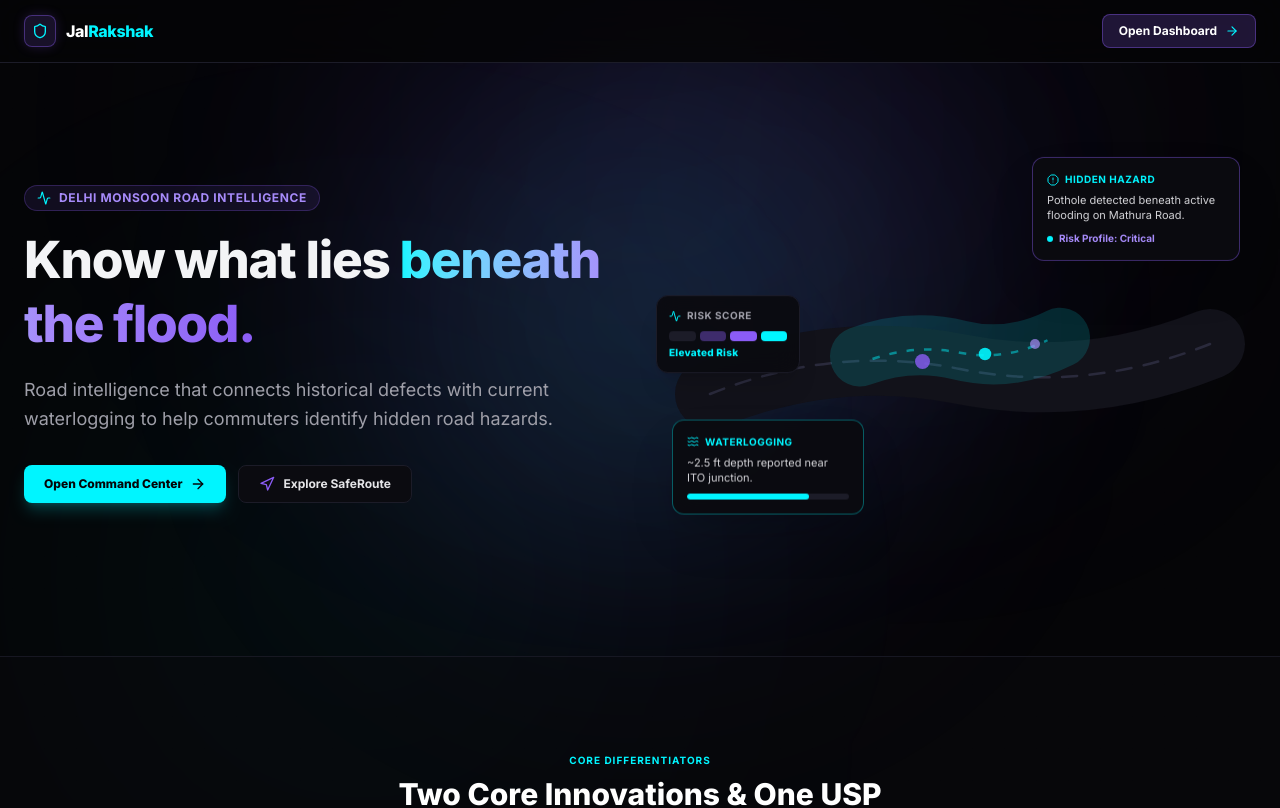
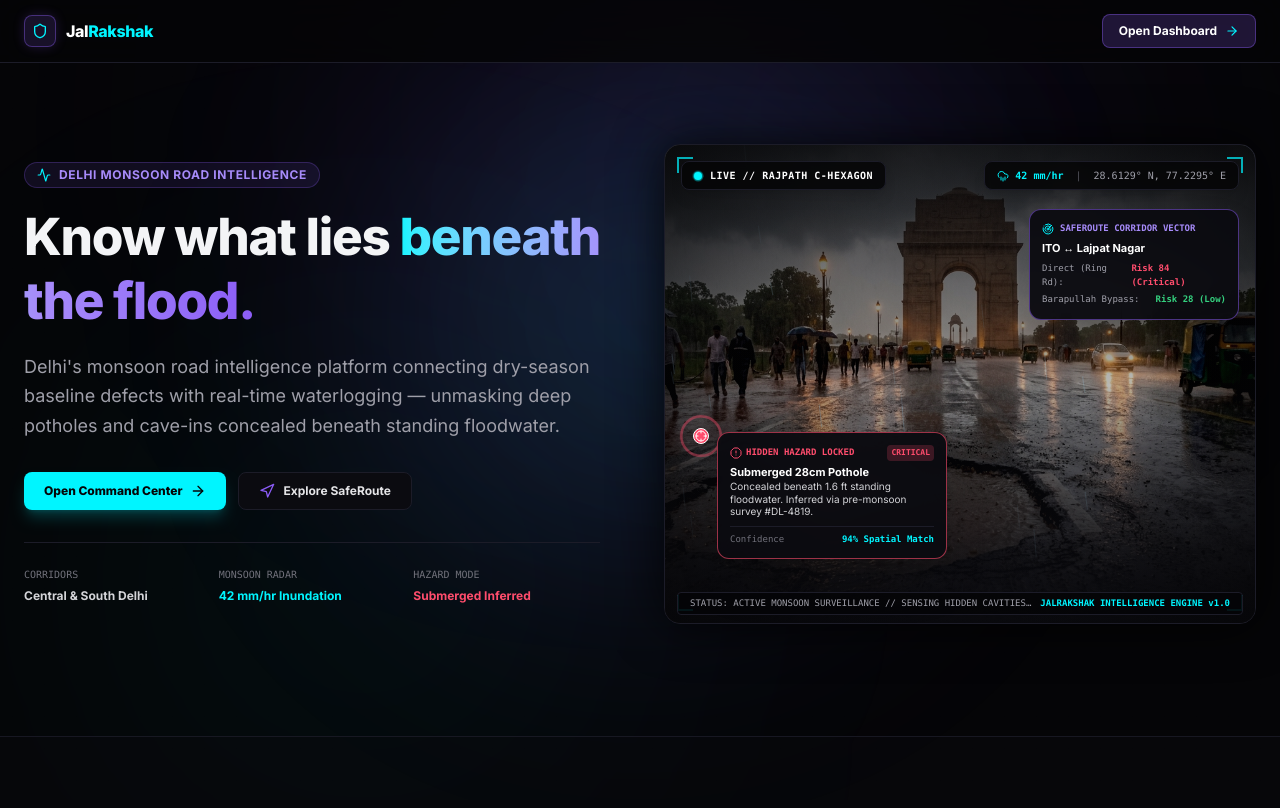
Before and after one commit to vaishnavijha006-hub/JalRakshak, a React (Vite) app: page / in a window 1280 px wide. Shown: the top 808 px of the page. Built offline with nearby package versions, Linux system fonts and the light colour scheme; no server answers.

Commit message:
style(hero): create immersive delhi monsoon atmospheric hero

```diff
--- /dev/null
+++ b/src/components/ui/MonsoonRainEffect.tsx
@@ -0,0 +1,142 @@
+import { useEffect, useRef } from 'react';
+
+interface MonsoonRainEffectProps {
+  className?: string;
+  intensity?: 'subtle' | 'moderate';
+}
+
+/**
+ * MonsoonRainEffect
+ * A lightweight, performant continuous rain particle canvas simulation.
+ * Respects prefers-reduced-motion and pauses when offscreen or unfocused.
+ */
+export function MonsoonRainEffect({
+  className = '',
+  intensity = 'subtle',
+}: MonsoonRainEffectProps) {
+  const canvasRef = useRef<HTMLCanvasElement>(null);
+
+  useEffect(() => {
+    const prefersReducedMotion = window.matchMedia('(prefers-reduced-motion: reduce)').matches;
+    if (prefersReducedMotion) return;
+
+    const canvas = canvasRef.current;
+    if (!canvas) return;
+
+    const ctx = canvas.getContext('2d', { alpha: true });
+    if (!ctx) return;
+
+    let animationFrameId: number;
+    let width = (canvas.width = canvas.parentElement?.clientWidth || window.innerWidth);
+    let height = (canvas.height = canvas.parentElement?.clientHeight || window.innerHeight);
+
+    const handleResize = () => {
+      if (!canvas) return;
+      width = canvas.width = canvas.parentElement?.clientWidth || window.innerWidth;
+      height = canvas.height = canvas.parentElement?.clientHeight || window.innerHeight;
+    };
+
+    window.addEventListener('resize', handleResize, { passive: true });
+
+    // Number of raindrops based on intensity and screen size
+    const dropCount = intensity === 'moderate' ? Math.min(100, Math.floor(width / 14)) : Math.min(60, Math.floor(width / 22));
+
+    interface Drop {
+      x: number;
+      y: number;
+      length: number;
+      speed: number;
+      opacity: number;
+    }
+
+    interface Ripple {
+      x: number;
+      y: number;
+      radius: number;
+      maxRadius: number;
+      opacity: number;
+    }
+
+    const drops: Drop[] = Array.from({ length: dropCount }, () => ({
+      x: Math.random() * (width + 100) - 50,
+      y: Math.random() * height,
+      length: Math.random() * 18 + 12,
+      speed: Math.random() * 9 + 14,
+      opacity: Math.random() * 0.28 + 0.12,
+    }));
+
+    const ripples: Ripple[] = [];
+
+    const draw = () => {
+      ctx.clearRect(0, 0, width, height);
+
+      // Wind tilt angle: slight slant
+      const windX = 2.4;
+
+      // Draw and update rain drops
+      ctx.lineWidth = 1.1;
+      for (let i = 0; i < drops.length; i++) {
+        const d = drops[i];
+
+        ctx.strokeStyle = `rgba(186, 230, 253, ${d.opacity})`;
+        ctx.beginPath();
+        ctx.moveTo(d.x, d.y);
+        ctx.lineTo(d.x + windX, d.y + d.length);
+        ctx.stroke();
+
+        d.x += windX;
+        d.y += d.speed;
+
+        // When drop reaches bottom area (ground puddle level)
+        if (d.y > height - 30) {
+          if (Math.random() < 0.35 && ripples.length < 25) {
+            ripples.push({
+              x: d.x,
+              y: height - Math.random() * 25,
+              radius: 1,
+              maxRadius: Math.random() * 6 + 4,
+              opacity: 0.3,
+            });
+          }
+
+          d.y = -d.length;
+          d.x = Math.random() * (width + 100) - 50;
+        }
+      }
+
+      // Draw and update micro-ripples
+      for (let i = ripples.length - 1; i >= 0; i--) {
+        const r = ripples[i];
+        ctx.strokeStyle = `rgba(0, 245, 255, ${r.opacity * 0.4})`;
+        ctx.lineWidth = 0.8;
+        ctx.beginPath();
+        ctx.ellipse(r.x, r.y, r.radius * 1.8, r.radius * 0.6, 0, 0, Math.PI * 2);
+        ctx.stroke();
+
+        r.radius += 0.45;
+        r.opacity -= 0.016;
+
+        if (r.opacity <= 0 || r.radius >= r.maxRadius) {
+          ripples.splice(i, 1);
+        }
+      }
+
+      animationFrameId = requestAnimationFrame(draw);
+    };
+
+    animationFrameId = requestAnimationFrame(draw);
+
+    return () => {
+      window.removeEventListener('resize', handleResize);
+      cancelAnimationFrame(animationFrameId);
+    };
+  }, [intensity]);
+
+  return (
+    <canvas
+      ref={canvasRef}
+      aria-hidden="true"
+      className={`pointer-events-none absolute inset-0 z-10 select-none ${className}`}
+    />
+  );
+}
--- a/src/pages/LandingPage.tsx
+++ b/src/pages/LandingPage.tsx
@@ -5,7 +5,6 @@ import {
   Zap,
   ArrowRight,
   Navigation,
-  Waves,
   GitMerge,
   Bell,
   Activity,
@@ -18,8 +17,13 @@ import {
   Clock,
   Route,
   AlertOctagon,
+  Radar,
+  Crosshair,
+  CloudRain,
 } from 'lucide-react';
 import { InteractiveBackground } from '../components/layout/InteractiveBackground';
+import { MonsoonRainEffect } from '../components/ui/MonsoonRainEffect';
+import delhiHeroImg from '../assets/delhi-monsoon-hero.jpg';
 
 /* ------------------------------------------------------------------ */
 /*  Landing Page – standalone (no shared Layout wrapper)               */
@@ -75,8 +79,8 @@ export function LandingPage() {
             </h1>
 
             <p className="mt-5 text-base leading-relaxed text-zinc-400 sm:text-lg">
-              Road intelligence that connects historical defects with current
-              waterlogging to help commuters identify hidden road hazards.
+              Delhi&apos;s monsoon road intelligence platform connecting dry-season baseline defects
+              with real-time waterlogging — unmasking deep potholes and cave-ins concealed beneath standing floodwater.
             </p>
 
             <div className="mt-8 flex flex-wrap gap-3">
@@ -94,6 +98,22 @@ export function LandingPage() {
                 <Navigation className="h-4 w-4 text-[#8B5CF6]" />
                 Explore SafeRoute
               </Link>
+            </div>
+
+            {/* Micro Delhi telemetry pills */}
+            <div className="mt-8 pt-6 border-t border-[#1C1C28] grid grid-cols-3 gap-2 text-left">
+              <div>
+                <span className="text-[10px] uppercase font-mono text-zinc-500 block">Corridors</span>
+                <span className="text-xs font-bold text-zinc-300">Central &amp; South Delhi</span>
+              </div>
+              <div>
+                <span className="text-[10px] uppercase font-mono text-zinc-500 block">Monsoon Radar</span>
+                <span className="text-xs font-bold text-[#00F5FF]">42 mm/hr Inundation</span>
+              </div>
+              <div>
+                <span className="text-[10px] uppercase font-mono text-zinc-500 block">Hazard Mode</span>
+                <span className="text-xs font-bold text-[#FF4D6D]">Submerged Inferred</span>
+              </div>
             </div>
           </div>
 
@@ -311,118 +331,115 @@ export function LandingPage() {
 
 function HeroComposition() {
   return (
-    <div className="relative h-[340px] sm:h-[400px] w-full">
-      {/* Stylised "road" SVG */}
-      <svg
-        viewBox="0 0 400 320"
-        className="absolute inset-0 h-full w-full"
-        fill="none"
-        xmlns="http://www.w3.org/2000/svg"
-      >
-        {/* road surface */}
-        <path
-          d="M0 200 Q100 160 200 180 T400 160"
-          stroke="#12121A"
-          strokeWidth="56"
-          strokeLinecap="round"
-        />
-        {/* road centre dashes */}
-        <path
-          d="M0 200 Q100 160 200 180 T400 160"
-          stroke="#2A2A3C"
-          strokeWidth="2"
-          strokeDasharray="12 10"
-          strokeLinecap="round"
-        />
-        {/* waterlogging fill */}
-        <path
-          d="M120 170 Q160 155 200 165 T280 155"
-          stroke="#00F5FF"
-          strokeWidth="48"
-          strokeLinecap="round"
-          opacity="0.14"
-        />
-        {/* animated water shimmer */}
-        <path
-          d="M130 172 Q165 160 200 167 T270 157"
-          stroke="#00F5FF"
-          strokeWidth="2"
-          strokeDasharray="6 8"
-          opacity="0.45"
-        >
-          <animate attributeName="stroke-dashoffset" from="0" to="-28" dur="2s" repeatCount="indefinite" />
-        </path>
+    <div className="relative h-[380px] sm:h-[440px] md:h-[480px] w-full rounded-2xl border border-[#1C1C28] bg-[#0B0B10] overflow-hidden shadow-[0_0_50px_rgba(0,0,0,0.85)] group">
+      {/* ── Photographic Delhi Monsoon Anchor ── */}
+      <img
+        src={delhiHeroImg}
+        alt="India Gate New Delhi silhouetted during monsoon downpour with submerged road defect in waterlogged road"
+        className="absolute inset-0 h-full w-full object-cover object-center filter brightness-[0.88] contrast-[1.08] transition-transform duration-1000 group-hover:scale-[1.02]"
+      />
 
-        {/* hazard markers */}
-        <circle cx="170" cy="174" r="6" fill="#8B5CF6" opacity="0.8">
-          <animate attributeName="r" values="6;8;6" dur="2s" repeatCount="indefinite" />
-        </circle>
-        <circle cx="220" cy="168" r="5" fill="#00F5FF" opacity="0.9">
-          <animate attributeName="r" values="5;7;5" dur="1.8s" repeatCount="indefinite" />
-        </circle>
-        <circle cx="260" cy="160" r="4" fill="#A78BFA" opacity="0.7">
-          <animate attributeName="r" values="4;6;4" dur="2.2s" repeatCount="indefinite" />
-        </circle>
-      </svg>
+      {/* ── Continuous Atmospheric Monsoon Rain Simulation ── */}
+      <MonsoonRainEffect intensity="moderate" className="absolute inset-0 pointer-events-none z-10" />
 
-      {/* Floating card — Hidden Hazard Alert */}
-      <div className="absolute top-2 right-2 sm:top-4 sm:right-4 w-52 rounded-xl border border-[#8B5CF6]/40 bg-[#0B0B10]/95 p-3.5 shadow-2xl backdrop-blur-md animate-float-slow">
-        <div className="flex items-center gap-1.5 text-[10px] font-bold uppercase tracking-wider text-[#00F5FF]">
-          <AlertOctagon className="h-3 w-3" />
-          Hidden Hazard
+      {/* ── Atmospheric Lighting & Edge Vignette ── */}
+      <div className="absolute inset-0 bg-gradient-to-t from-[#0B0B10] via-[#050507]/20 to-[#050507]/80 pointer-events-none z-10" />
+      <div className="absolute inset-0 bg-[radial-gradient(ellipse_at_center,transparent_45%,rgba(5,5,7,0.75)_100%)] pointer-events-none z-10" />
+
+      {/* ── Corner Tactical Reticles ── */}
+      <div className="absolute top-3 left-3 w-4 h-4 border-t-2 border-l-2 border-[#00F5FF]/70 z-20 pointer-events-none" />
+      <div className="absolute top-3 right-3 w-4 h-4 border-t-2 border-r-2 border-[#00F5FF]/70 z-20 pointer-events-none" />
+      <div className="absolute bottom-3 left-3 w-4 h-4 border-b-2 border-l-2 border-[#00F5FF]/70 z-20 pointer-events-none" />
+      <div className="absolute bottom-3 right-3 w-4 h-4 border-b-2 border-r-2 border-[#00F5FF]/70 z-20 pointer-events-none" />
+
+      {/* ── Top Telemetry HUD Bar ── */}
+      <div className="absolute top-4 inset-x-4 flex items-center justify-between z-20 pointer-events-none">
+        <div className="inline-flex items-center gap-2 rounded-lg bg-[#050507]/85 border border-[#1C1C28] px-3 py-1.5 backdrop-blur-md shadow-lg">
+          <span className="relative flex h-2 w-2">
+            <span className="animate-ping absolute inline-flex h-full w-full rounded-full bg-[#00F5FF] opacity-75" />
+            <span className="relative inline-flex rounded-full h-2 w-2 bg-[#00F5FF]" />
+          </span>
+          <span className="text-[10px] font-mono font-bold tracking-wider text-white">
+            LIVE // RAJPATH C-HEXAGON
+          </span>
         </div>
-        <p className="mt-1.5 text-[11px] leading-snug text-zinc-300">
-          Pothole detected beneath active flooding on Mathura Road.
-        </p>
-        <div className="mt-2 flex items-center gap-1.5 text-[10px] text-[#A78BFA] font-bold">
-          <span className="inline-block h-1.5 w-1.5 rounded-full bg-[#00F5FF] animate-pulse" />
-          Risk Profile: Critical
+
+        <div className="hidden sm:inline-flex items-center gap-3 rounded-lg bg-[#050507]/85 border border-[#1C1C28] px-3 py-1.5 backdrop-blur-md text-[10px] font-mono text-zinc-300 shadow-lg">
+          <span className="flex items-center gap-1.5 text-[#00F5FF] font-bold">
+            <CloudRain className="h-3 w-3" />
+            42 mm/hr
+          </span>
+          <span className="text-zinc-600">|</span>
+          <span className="text-zinc-400">28.6129° N, 77.2295° E</span>
         </div>
       </div>
 
-      {/* Floating card — Waterlogging indicator */}
-      <div className="absolute bottom-6 left-0 sm:left-2 w-48 rounded-xl border border-[#00F5FF]/35 bg-[#0B0B10]/95 p-3.5 shadow-2xl backdrop-blur-md animate-float-medium">
-        <div className="flex items-center gap-1.5 text-[10px] font-bold uppercase tracking-wider text-[#00F5FF]">
-          <Waves className="h-3 w-3" />
-          Waterlogging
-        </div>
-        <p className="mt-1.5 text-[11px] leading-snug text-zinc-300">
-          ~2.5 ft depth reported near ITO junction.
-        </p>
-        <div className="mt-2 h-1.5 w-full overflow-hidden rounded-full bg-[#1C1C28]">
-          <div className="h-full w-3/4 rounded-full bg-[#00F5FF]" />
+      {/* ── Submerged Hazard Reticle (Targeting waterlogged cavity in foreground) ── */}
+      <div className="absolute bottom-16 left-4 sm:bottom-16 sm:left-8 z-20 pointer-events-auto">
+        <div className="relative">
+          {/* Pulsing crosshair marker */}
+          <div className="absolute -top-3 -left-3 h-8 w-8 rounded-full border-2 border-[#FF4D6D] animate-ping opacity-60 pointer-events-none" />
+          <div className="absolute -top-1 -left-1 h-4 w-4 rounded-full bg-[#FF4D6D] border border-white flex items-center justify-center pointer-events-none">
+            <Crosshair className="h-3 w-3 text-white" />
+          </div>
+
+          {/* Precision telemetry popout */}
+          <div className="ml-5 rounded-xl border border-[#FF4D6D]/60 bg-[#0B0B10]/95 backdrop-blur-md p-3 shadow-2xl max-w-[230px]">
+            <div className="flex items-center justify-between gap-1 text-[9px] font-mono font-bold uppercase text-[#FF4D6D]">
+              <span className="flex items-center gap-1">
+                <AlertOctagon className="h-3 w-3" />
+                Hidden Hazard Locked
+              </span>
+              <span className="text-[8px] bg-[#FF4D6D]/20 text-[#FF4D6D] px-1 py-0.5 rounded">
+                CRITICAL
+              </span>
+            </div>
+            <p className="mt-1 text-[11px] font-bold text-white leading-snug">
+              Submerged 28cm Pothole
+            </p>
+            <p className="text-[10px] text-zinc-300 leading-tight">
+              Concealed beneath 1.6 ft standing floodwater. Inferred via pre-monsoon survey #DL-4819.
+            </p>
+            <div className="mt-2 pt-1.5 border-t border-[#1C1C28] flex items-center justify-between text-[9px] font-mono">
+              <span className="text-zinc-500">Confidence</span>
+              <span className="text-[#00F5FF] font-bold">94% Spatial Match</span>
+            </div>
+          </div>
         </div>
       </div>
 
-      {/* Floating card — Risk Level */}
-      <div className="absolute top-1/2 -translate-y-1/2 left-0 sm:-left-2 w-36 rounded-xl border border-[#1C1C28] bg-[#0B0B10]/95 p-3 shadow-xl backdrop-blur-md animate-float-fast">
-        <div className="flex items-center gap-1.5 text-[10px] font-bold uppercase tracking-wider text-zinc-400">
-          <Activity className="h-3 w-3 text-[#00F5FF]" />
-          Risk Score
+      {/* ── SafeRoute Dynamic Vector HUD Pill (Top right) ── */}
+      <div className="absolute top-16 right-4 z-20 pointer-events-auto max-w-[210px] hidden xs:block sm:block">
+        <div className="rounded-xl border border-[#8B5CF6]/50 bg-[#0B0B10]/95 backdrop-blur-md p-3 shadow-2xl">
+          <div className="flex items-center gap-1.5 text-[9px] font-mono font-bold uppercase text-[#A78BFA]">
+            <Radar className="h-3 w-3 text-[#00F5FF]" />
+            SafeRoute Corridor Vector
+          </div>
+          <div className="mt-1 text-[11px] font-bold text-white">
+            ITO ↔ Lajpat Nagar
+          </div>
+          <div className="mt-1.5 space-y-1 text-[9px] font-mono">
+            <div className="flex items-center justify-between text-zinc-400">
+              <span>Direct (Ring Rd):</span>
+              <span className="text-[#FF4D6D] font-bold">Risk 84 (Critical)</span>
+            </div>
+            <div className="flex items-center justify-between text-zinc-400">
+              <span>Barapullah Bypass:</span>
+              <span className="text-[#35D07F] font-bold">Risk 28 (Low)</span>
+            </div>
+          </div>
         </div>
-        <div className="mt-2 flex gap-1">
-          {['bg-[#1C1C28]', 'bg-[#8B5CF6]/40', 'bg-[#8B5CF6]', 'bg-[#00F5FF]'].map((c, i) => (
-            <div key={i} className={`h-2.5 flex-1 rounded-sm ${c}`} />
-          ))}
-        </div>
-        <p className="mt-1 text-[10px] text-[#00F5FF] font-extrabold tracking-wide">Elevated Risk</p>
       </div>
 
-      {/* Keyframe styles */}
-      <style>{`
-        @keyframes float-slow  { 0%,100%{transform:translateY(0)} 50%{transform:translateY(-8px)} }
-        @keyframes float-medium{ 0%,100%{transform:translateY(0)} 50%{transform:translateY(-6px)} }
-        @keyframes float-fast  { 0%,100%{transform:translateY(0)} 50%{transform:translateY(-10px)} }
-        .animate-float-slow   { animation: float-slow   5s ease-in-out infinite; }
-        .animate-float-medium { animation: float-medium  4s ease-in-out infinite 0.5s; }
-        .animate-float-fast   { animation: float-fast    3.5s ease-in-out infinite 1s; }
-        @media (prefers-reduced-motion: reduce) {
-          .animate-float-slow,
-          .animate-float-medium,
-          .animate-float-fast { animation: none; }
-          svg animate { animation: none; }
-        }
-      `}</style>
+      {/* ── Bottom Status Bar ── */}
+      <div className="absolute bottom-2 inset-x-3 flex items-center justify-between z-20 pointer-events-none text-[9px] font-mono text-zinc-400 bg-[#050507]/90 px-3 py-1 rounded border border-[#1C1C28]">
+        <span className="truncate">
+          STATUS: ACTIVE MONSOON SURVEILLANCE // SENSING HIDDEN CAVITIES &amp; FLOOD RECESSION
+        </span>
+        <span className="hidden md:inline text-[#00F5FF] font-bold shrink-0 ml-2">
+          JALRAKSHAK INTELLIGENCE ENGINE v1.0
+        </span>
+      </div>
     </div>
   );
 }
```
Also changed, not shown: src/assets/delhi-monsoon-hero.jpg (added).
